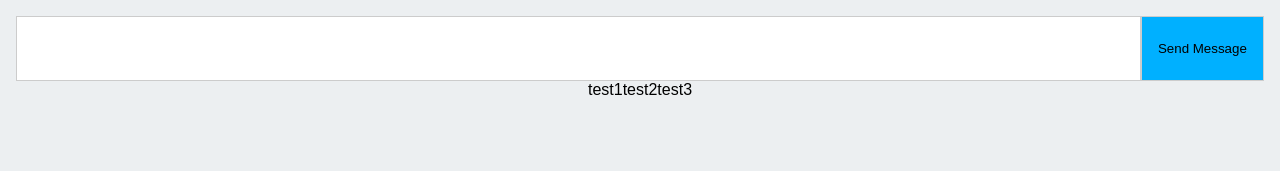
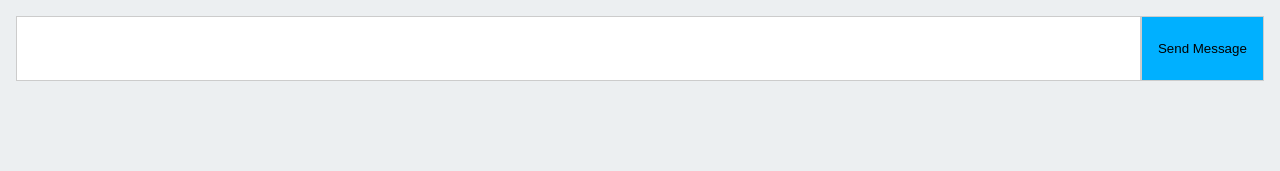
Before and after one commit to kristijan-pajtasev/react-chatbox, a React (Create React App) app: page / in a window 1280 px wide. Shown: the top 171 px of the page. Built offline with nearby package versions, Linux system fonts and the light colour scheme.

Commit message:
adding message redux

```diff
--- a/src/App.js
+++ b/src/App.js
@@ -2,6 +2,7 @@ import React, { Component } from 'react';
 import './App.css';
 import ChatApp from "./ChatApp";
 import { Provider } from "react-redux";
+
 import store from "./store";
 
 class App extends Component {
--- a/src/ChatApp.js
+++ b/src/ChatApp.js
@@ -3,11 +3,7 @@ import Messages from './components/messages/Messages';
 import SendMessage from './components/send-message/SendMessage';
 import MessagesService from "./services/MessagesService";
 
-class ChatApp extends React.Component {
-    constructor() {
-        super();
-    }
-
+class ChatApp extends React.PureComponent {
     render() {
         return (
             <div className="App">
--- a/src/components/messages/Messages.js
+++ b/src/components/messages/Messages.js
@@ -1,22 +1,21 @@
 import React, { Component } from 'react';
+import { connect } from "react-redux";
 
-export default class Messages extends Component {
-
-    constructor() {
-        super();
-        this.state = {
-            messages: [
-                "test1",
-                "test2",
-                "test3"],
-        };
-    }
-
+class Messages extends Component {
     render() {
+        const { messages } = this.props;
         return (
             <div className="messages">
-                <item>{this.state.messages}</item>
+                <ul>
+                    {messages.map( (m, i) => (<li key={"message" + i}>{m}</li>) )}
+                </ul>
             </div>
         );
     }
 }
+
+function mapStateToProps(state) {
+    return { messages: state };
+}
+
+export default connect( mapStateToProps )(Messages);
--- a/src/components/send-message/SendMessage.js
+++ b/src/components/send-message/SendMessage.js
@@ -6,18 +6,18 @@ class SendMessage extends PureComponent {
     constructor(props) {
         super(props);
         this.state = {};
-        this.sendMessage = this.sendMessage.bind(this);
     }
     sendMessage() {
-        console.log(`handle ${this.message.value}`);
+        this.props.sendMessage(this.message.value);
+        this.setState({ message: "" })
+        this.message.value = ""
     }
     render() {
-        const { sendMessage } = this.props;
         return (
             <div className="send-message">
                 <textarea
                     ref={(msg) => { this.message = msg; }}></textarea>
-                <button onClick={sendMessage}>Send Message</button>
+                <button onClick={this.sendMessage.bind(this)}>Send Message</button>
             </div>
         );
     }
--- a/src/store/index.js
+++ b/src/store/index.js
@@ -4,8 +4,11 @@ import { ADD_MESSAGES } from "../actions"
 const store = createStore((state = [], action) => {
     switch(action.type) {
         case ADD_MESSAGES:
-            console.log("ADD_MESSAGES store")
-            console.log(ADD_MESSAGES)
+            let messages = [];
+            state.push(action.message);
+            [].push.apply(messages, state);;
+            return messages;
+        default:
             return state;
     }
 });
```
